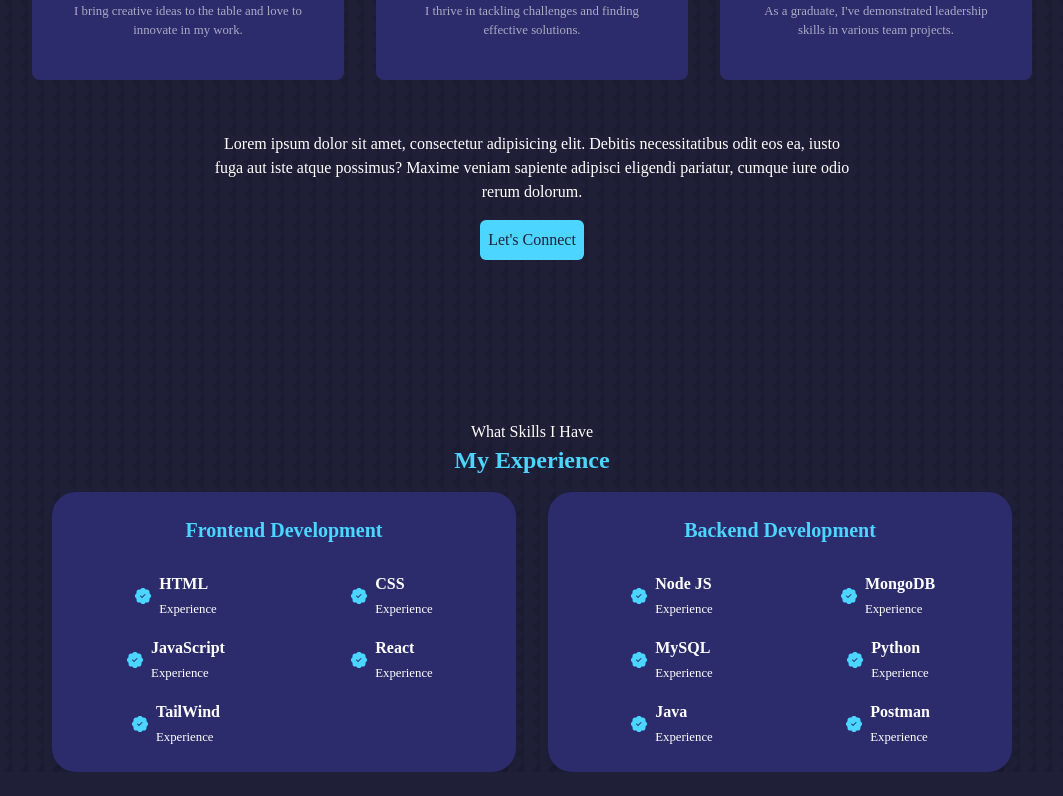
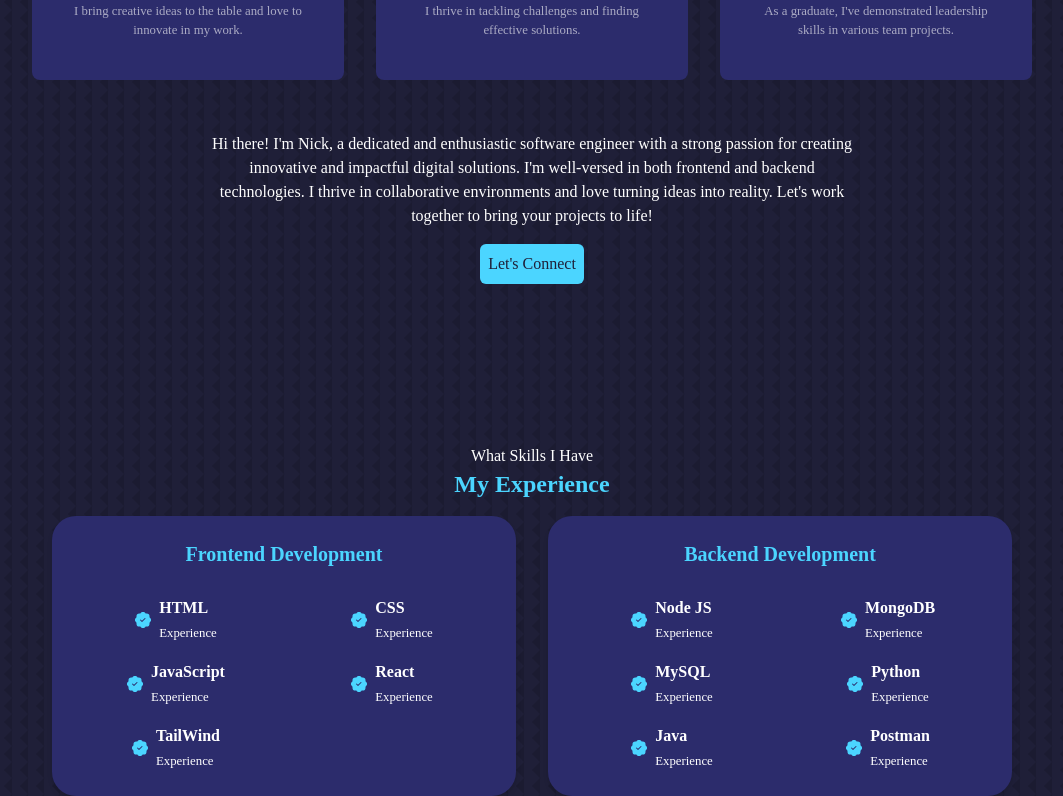
Before and after one commit to NickGofman/my-project, a React (Create React App) app: page / in a window 1280 px wide. Shown: the part 1414-2210 px from the top of the page, without its empty margins (108-1171 px from the left). Before the commit the page ends 2186 px from the top, so only its background shows below. Built offline with nearby package versions, Linux system fonts and the light colour scheme; the HTML template or start-up script is replaced by a standard one.

Commit message:
update about me text

```diff
--- a/src/components/about/About.js
+++ b/src/components/about/About.js
@@ -40,10 +40,11 @@ function About() {
       </div>
       <div className="flex flex-col items-center mt-10 md:w-3/4 lg:w-1/2 mx-auto p-">
         <p className="mb-4 text-center">
-          Lorem ipsum dolor sit amet, consectetur adipisicing elit. Debitis
-          necessitatibus odit eos ea, iusto fuga aut iste atque possimus? Maxime
-          veniam sapiente adipisci eligendi pariatur, cumque iure odio rerum
-          dolorum.
+          Hi there! I'm Nick, a dedicated and enthusiastic software engineer
+          with a strong passion for creating innovative and impactful digital
+          solutions. I'm well-versed in both frontend and backend technologies.
+          I thrive in collaborative environments and love turning ideas into
+          reality. Let's work together to bring your projects to life!
         </p>
         <a
           href="#contact"
```
